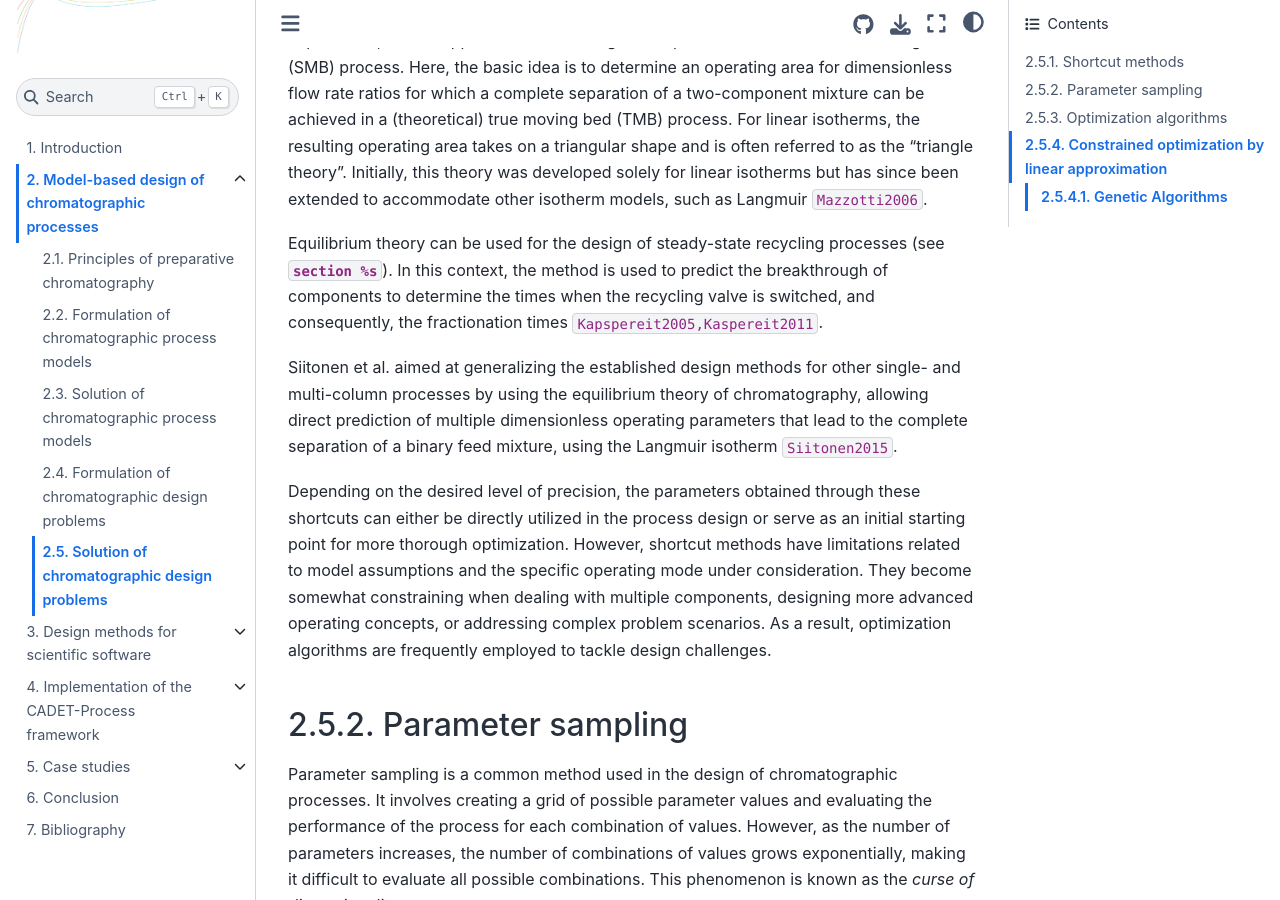
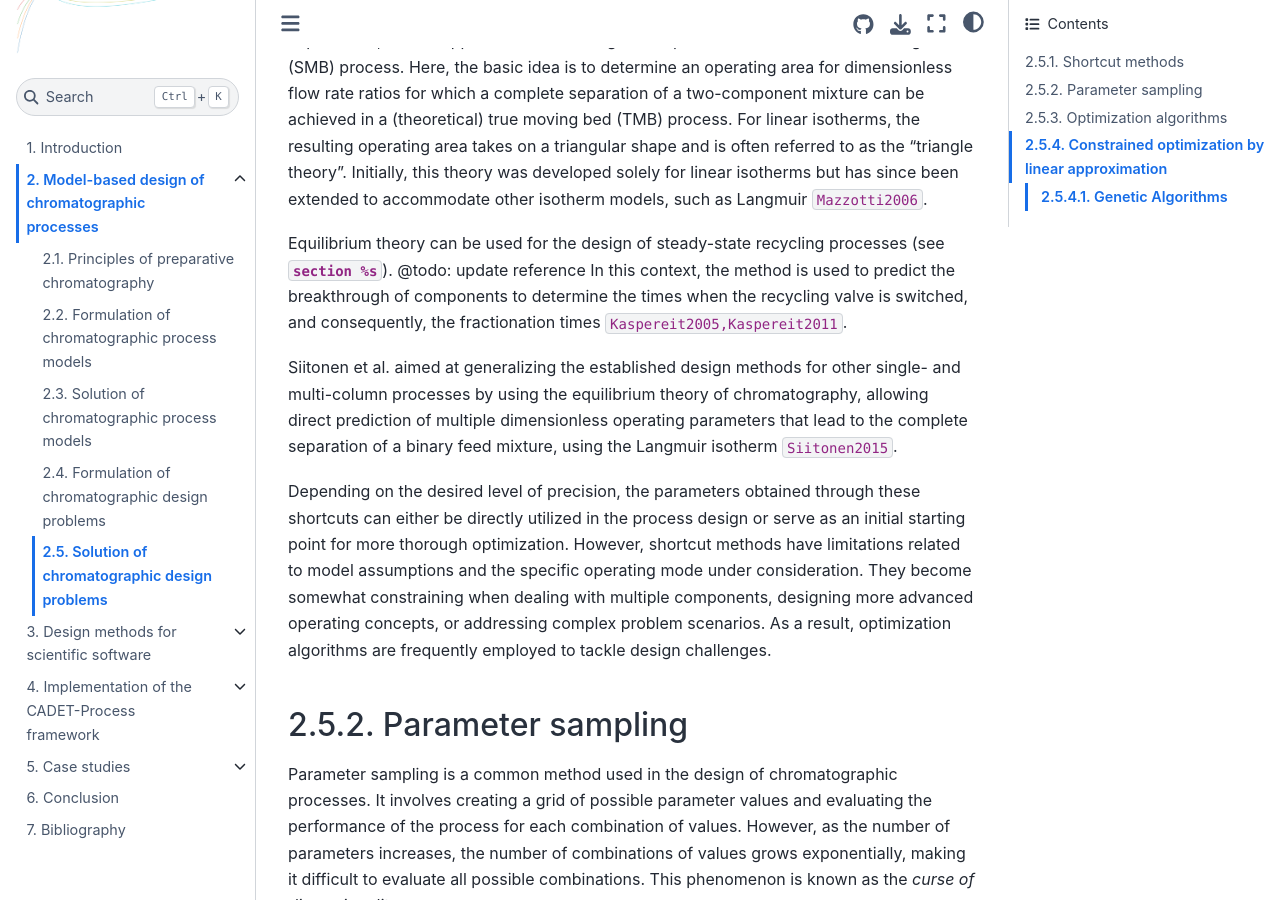
Before and after one commit to schmoelder/diss, a Jupyter Book: the page built from doc/02_fundamentals/05_design_solution.md, in a window 1280 px wide and 900 px high, scrolled down 887 px. Built offline with Jupyter Book 1.0.4 settings and Sphinx 7.4.7 and the Sphinx Book theme 1.1.4, drawn with Linux system fonts in a browser that asks for light colours; pages that are not in the unit, such as notebooks, are missing from menus; cross-references to code outside the pages are shown as plain code.

Commit message:
Small fixes

```diff
--- a/doc/02_fundamentals/05_design_solution.md
+++ b/doc/02_fundamentals/05_design_solution.md
@@ -24,7 +24,8 @@ For linear isotherms, the resulting operating area takes on a triangular shape a
 Initially, this theory was developed solely for linear isotherms but has since been extended to accommodate other isotherm models, such as Langmuir {cite}`Mazzotti2006`.
 
 Equilibrium theory can be used for the design of steady-state recycling processes (see {numref}`section %s<ssr_study>`).
-In this context, the method is used to predict the breakthrough of components to determine the times when the recycling valve is switched, and consequently, the fractionation times {cite}`Kapspereit2005,Kaspereit2011`.
+@todo: update reference
+In this context, the method is used to predict the breakthrough of components to determine the times when the recycling valve is switched, and consequently, the fractionation times {cite}`Kaspereit2005,Kaspereit2011`.
 
 Siitonen et al. aimed at generalizing the established design methods for other single- and multi-column processes by using the equilibrium theory of chromatography, allowing direct prediction of multiple dimensionless operating parameters that lead to the complete separation of a binary feed mixture, using the Langmuir isotherm {cite}`Siitonen2015`.
 
```
Also changed, not shown: doc/01_introduction/00_index.md (+1 -1 lines), doc/03_methods_software_design/04_testing.md (+1 -1 lines), doc/06_conclusion/00_index.md (+1 -1 lines).
